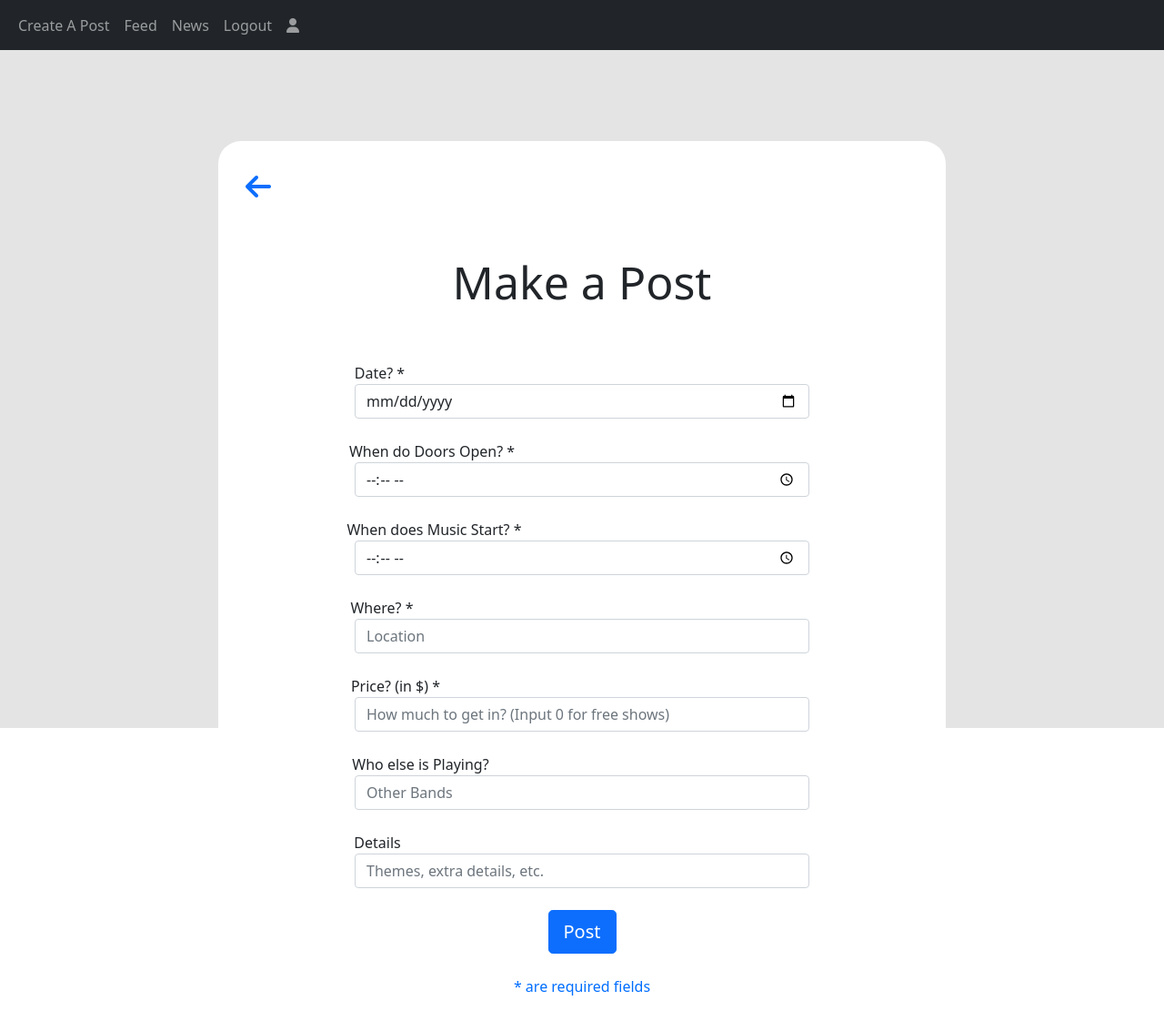
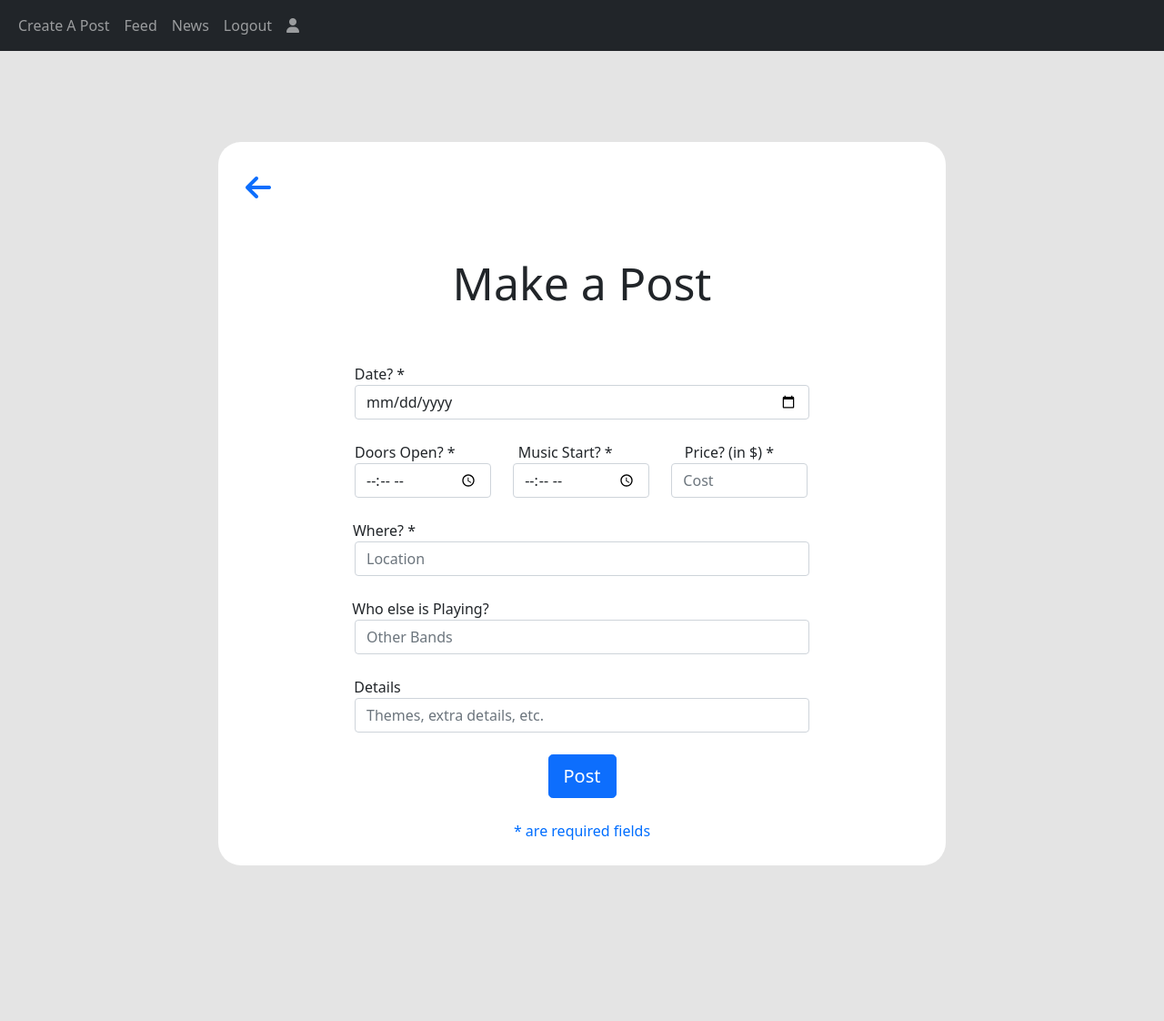
Before and after one commit to hessnt30/blog, a Flask app: page /create-post in a window 1280 px wide. Shown: the whole page at 91% size. After the commit the page ends 951 px from the top, so only its background shows below. Run offline with Flask 3, Linux system fonts and the light colour scheme; a user stored in the database is signed in; some libraries are stand-ins or nearby versions.

Commit message:
modified:   todo.txt 	modified:   website/templates/create_posts.html 	modified:   website/templates/login.html 	modified:   website/templates/sign_up.html

```diff
--- a/website/templates/create_posts.html
+++ b/website/templates/create_posts.html
@@ -1,8 +1,9 @@
 {% extends "base.html" %} {% block title %}Create Post{% endblock %}
 
 {% block content %}
-<div class="background" style="position:absolute;top:55px;right:0px;bottom:0px;left:0px; background-color:rgb(228, 228, 228);">
-    <div align="center" style="background-color: white;border-radius: 25px; padding: 10px;height:fit-content;width:800px;margin-left:auto;margin-right:auto;margin-top:100px;" class="login-container">
+<body style="background-color:rgb(228, 228, 228);">
+    <div class="background" style="top:55px;right:0px;bottom:0px;left:0px; background-color:rgb(228, 228, 228);">
+      <div align="center" style="position: relative;background-color: white;border-radius: 25px; padding: 10px;height:fit-content;width:800px;margin-left:auto;margin-right:auto;margin-top:100px;margin-bottom:100px;" class="login-container">
           <br/>
           <div style="margin-left:20px;" align="left">
               <a href="/feed"><i class="fa fa-arrow-left fa-2x" aria-hidden="true"></i></a>
@@ -10,7 +11,7 @@
           <p style="margin-top: 50px; font-size: 50px;" align="center">Make a Post</p>
 
           <form method='POST'>
-            <div style="margin-top: 50px;" align="center" id="date">
+              <div style="margin-top: 50px;" align="center" id="show-date">
                   <label style="margin-right: 445px;" for="location">Date? *</label>
                   <input
                     style="width: 500px;"
@@ -21,32 +22,40 @@
                   />
                   </div>
               <br />
-            <div align="center" id="time">
-              <label style="margin-right: 330px;" for="doors">When do Doors Open? *</label>
+              <div align="left" id="times">
+                <label style="display: inline-block; margin-left: 140px;" for="doors">Doors Open? *</label>
+                <label style="display: inline-block; margin-left: 65px;" for="time">Music Start? *</label>
+                <label style="display: inline-block; margin-left: 75px;" for="who">Price? (in $) *</label>
+            </div>
+            <div align="left" id="time-input">
               <input
-                style="width: 500px;"
+                  style="display: inline-block; width: 150px;margin-left:140px;"
                   type="time"
                   id="doors"
                   name="doors"
                   class="form-control"
                   placeholder="Doors"
                 />
-          </div>
-          <br />
-            <div align="center" id="time">
-                <label style="margin-right: 325px;" for="time">When does Music Start? *</label>
                   <input
-                  style="width: 500px;"
+                    style="display: inline-block; width: 150px;margin-left: 20px;"
                     type="time"
                     id="time"
                     name="time"
                     class="form-control"
                     placeholder="Music Starts"
                   />
+                  <input
+                    style="display: inline-block; width: 150px;margin-left: 20px;"
+                    type="number"
+                    id="price"
+                    name="price"
+                    class="form-control"
+                    placeholder="Cost"
+                  />
             </div>
             <br />
               <div align="center" id="location">
-              <label style="margin-right: 440px;" for="location">Where? *</label>
+                <label style="margin-right: 435px;" for="location">Where? *</label>
                 <input
                   style="width: 500px;"
                   type="text"
@@ -54,18 +63,6 @@
                   name="location"
                   class="form-control"
                   placeholder="Location"
-              />
-              </div>
-          <br />
-            <div align="center" id="price">
-                <label style="margin-right: 410px;" for="who">Price? (in $) *</label>
-                <input
-                  style="width: 500px;"
-                  type="number"
-                  id="price"
-                  name="price"
-                  class="form-control"
-                  placeholder="How much to get in? (Input 0 for free shows)"
                 />
                 </div>
             <br />
@@ -103,4 +100,5 @@
           </div>
       </div>
   </div>
+</body>
 {% endblock%}
--- a/website/templates/sign_up.html
+++ b/website/templates/sign_up.html
@@ -1,8 +1,9 @@
 {% extends "base.html" %} {% block title %}Sign Up{% endblock %} {% block
     content %}
+    <body style="background-color:rgb(228, 228, 228);">
       <form method="POST">
-      <div class="background" style="position:absolute;top:55px;right:0px;bottom:0px;left:0px; background-color:rgb(228, 228, 228);">
-        <div align="center" style="background-color: white;border-radius: 25px; padding: 10px;height:fit-content;width:800px;margin-left:auto;margin-right:auto;margin-top:100px;" class="login-container">
+        <div class="background" style="top:55px;right:0px;bottom:0px;left:0px; background-color:rgb(228, 228, 228);">
+          <div align="center" style="background-color: white;border-radius: 25px; padding: 10px;height:fit-content;width:800px;margin-left:auto;margin-right:auto;margin-top:100px;margin-bottom: 100px;" class="login-container">
             <p style="margin-top: 100px; font-size: 50px;" align="center">Band Sign Up</p>
             <div style="margin-top: 80px;" class="form-group">
               <div style="margin-bottom: 40px;" align="center">
@@ -67,4 +68,5 @@
         </div>
       </div>
       </form>
+    </body>
     {% endblock %}
```
Also changed, not shown: todo.txt (+10 -0 lines), website/templates/login.html (+5 -3 lines). Lines whose indentation alone changed are shown as unchanged.
